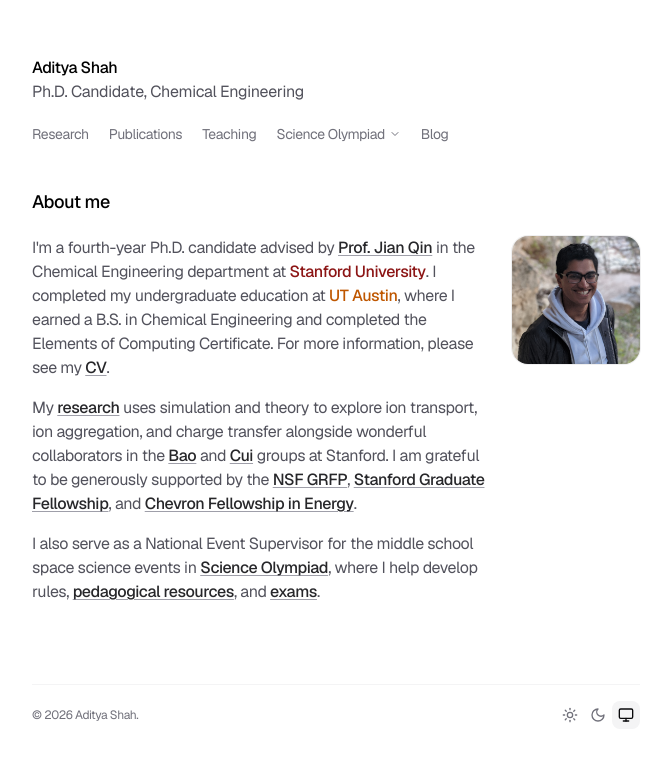
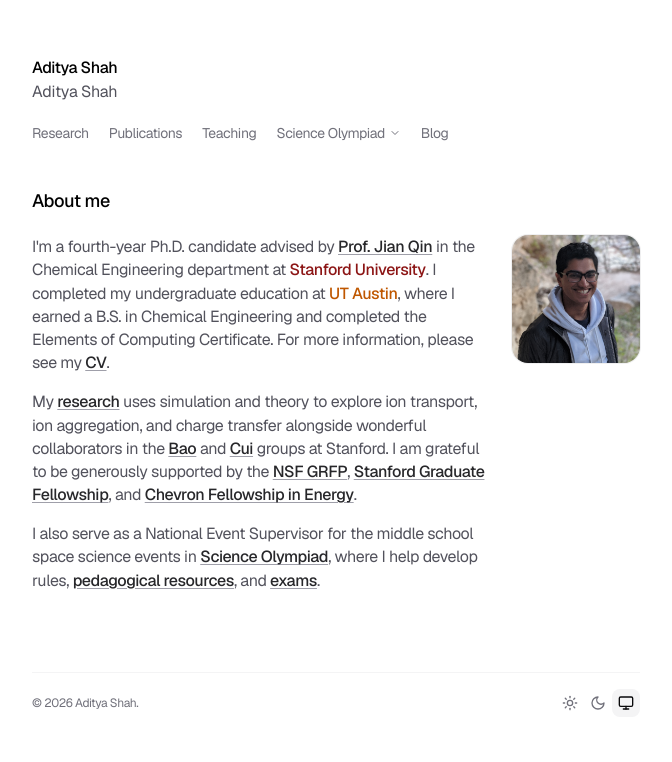
Before and after one commit to Adi1008/adi1008.github.io, a Next.js app: page / in a window 1280 px wide. Shown: the top 762 px of the page, without its empty margins (304-976 px from the left). Built offline with nearby package versions, Linux system fonts and the light colour scheme.

Commit message:
tighten paragraph line spacing (1.45 body, 1.55 prose)

```diff
--- a/app/blog/(posts)/layout.tsx
+++ b/app/blog/(posts)/layout.tsx
@@ -51,7 +51,7 @@ export default function LayoutBlogPost({
         initial={{ opacity: 0, y: 16, filter: 'blur(6px)' }}
         animate={{ opacity: 1, y: 0, filter: 'blur(0px)' }}
         transition={{ duration: 0.35 }}
-        className="prose prose-gray mt-16 pb-20 prose-h4:prose-base dark:prose-invert prose-h1:text-xl prose-h1:font-medium prose-h2:mt-12 prose-h2:scroll-m-20 prose-h2:text-lg prose-h2:font-medium prose-h3:text-base prose-h3:font-medium prose-h4:font-medium prose-h5:text-base prose-h5:font-medium prose-h6:text-base prose-h6:font-medium prose-strong:font-medium"
+        className="prose prose-gray mt-16 pb-20 prose-p:leading-[1.55] prose-li:leading-[1.55] prose-h4:prose-base dark:prose-invert prose-h1:text-xl prose-h1:font-medium prose-h2:mt-12 prose-h2:scroll-m-20 prose-h2:text-lg prose-h2:font-medium prose-h3:text-base prose-h3:font-medium prose-h4:font-medium prose-h5:text-base prose-h5:font-medium prose-h6:text-base prose-h6:font-medium prose-strong:font-medium"
       >
         {children}
       </motion.main>
--- a/app/globals.css
+++ b/app/globals.css
@@ -31,6 +31,18 @@
   --sh-entity: #e0af68;
 }
 
+/* Line spacing for body text site-wide. Tweak this number to taste
+   (Tailwind default is 1.5). Blog posts and the research page use the
+   typography ("prose") plugin instead — their line spacing is set with
+   prose-p:leading-[...] classes in their layout.tsx files. */
+@layer base {
+  p,
+  li,
+  blockquote {
+    line-height: 1.45;
+  }
+}
+
 /* KaTeX display equations can be wider than the prose column on phones */
 .katex-display {
   overflow-x: auto;
--- a/app/header.tsx
+++ b/app/header.tsx
@@ -39,7 +39,7 @@ export function Header() {
           className="text-zinc-600 dark:text-zinc-500"
           delay={0.5}
         >
-          Ph.D. Candidate, Chemical Engineering
+          Aditya Shah
         </TextEffect>
       </div>
       <nav className="mt-4 -mx-2.5 flex flex-wrap items-center">
--- a/app/research/layout.tsx
+++ b/app/research/layout.tsx
@@ -11,7 +11,7 @@ export default function ResearchLayout({
       initial={{ opacity: 0, y: 16, filter: 'blur(6px)' }}
       animate={{ opacity: 1, y: 0, filter: 'blur(0px)' }}
       transition={{ duration: 0.3 }}
-      className="prose prose-gray prose-h1:text-lg prose-h1:font-medium prose-h2:mt-10 prose-h2:scroll-m-20 prose-h2:text-base prose-h2:font-medium prose-h3:text-base prose-h3:font-medium prose-strong:font-medium dark:prose-invert"
+      className="prose prose-gray prose-p:leading-[1.55] prose-li:leading-[1.55] prose-h1:text-lg prose-h1:font-medium prose-h2:mt-10 prose-h2:scroll-m-20 prose-h2:text-base prose-h2:font-medium prose-h3:text-base prose-h3:font-medium prose-strong:font-medium dark:prose-invert"
     >
       {children}
     </motion.main>
```
